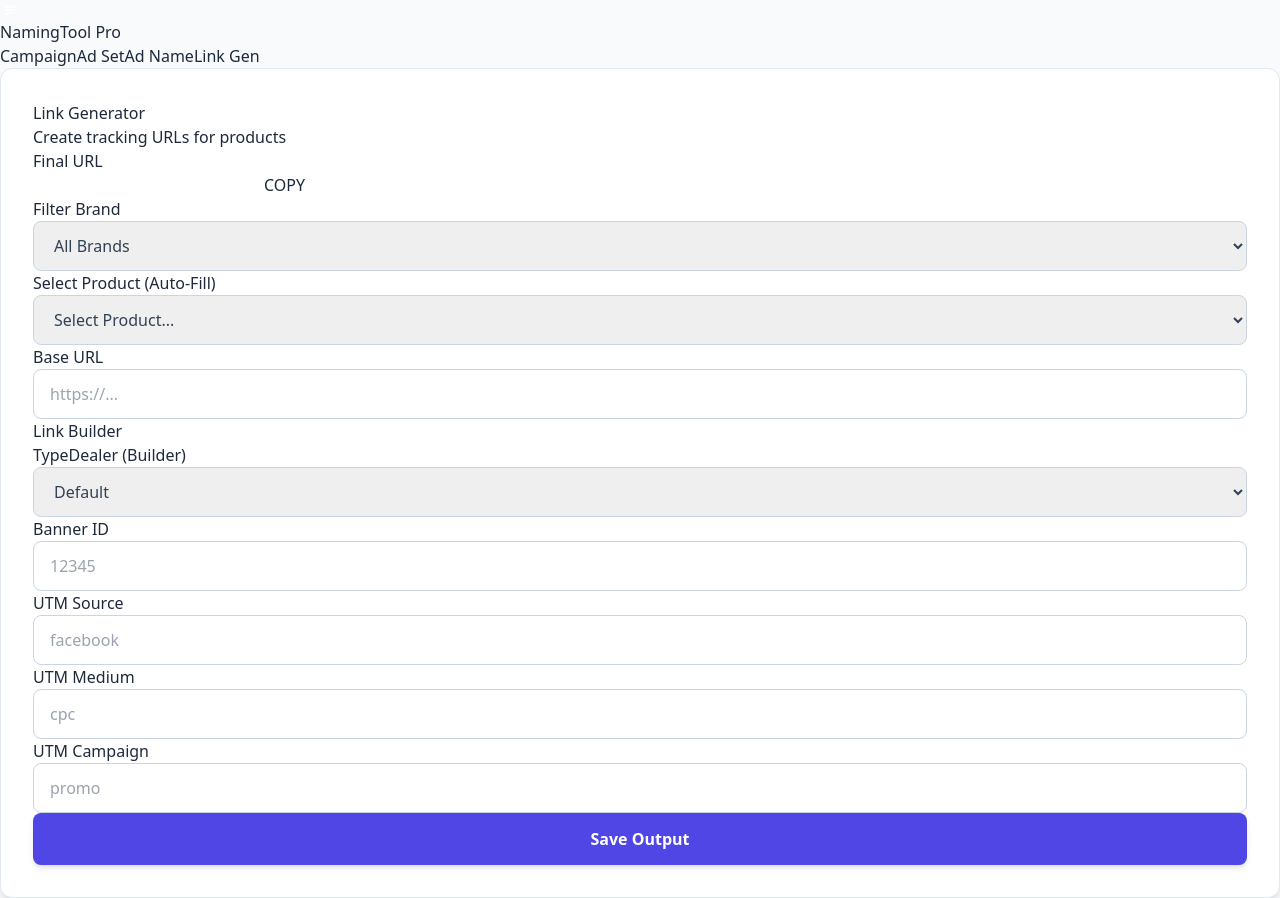
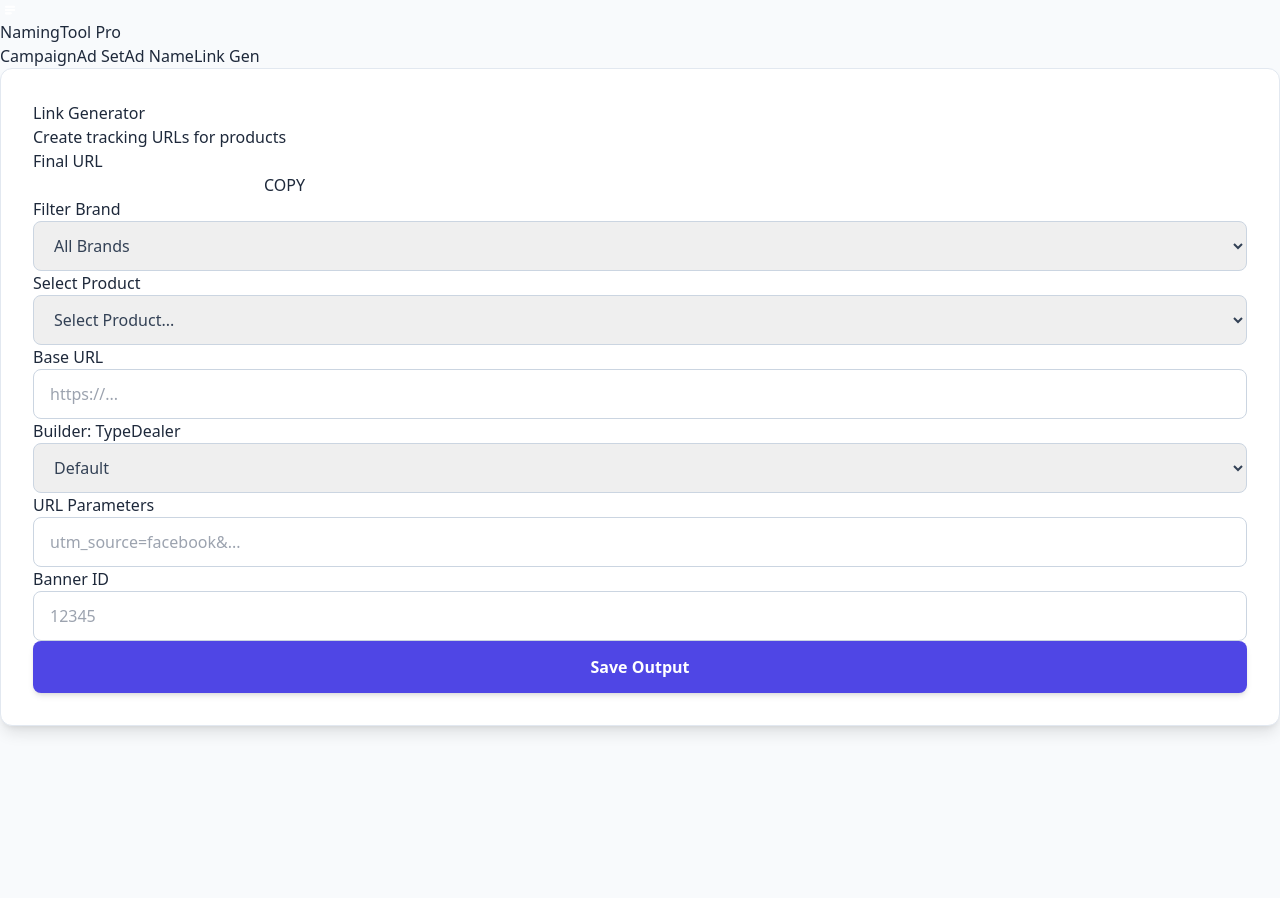
Before and after one commit to weerachitjay-dot/NamingTool, a React (Vite) app: page / in a window 1280 px wide. Both pictures are taken after a click on the button "Link Gen". After the commit the page ends 800 px from the top, so only its background shows below. Built offline with nearby package versions, Linux system fonts and the light colour scheme.

Commit message:
Fix: Align Link Generator strictly with user principles (TypeDealer, Params, Product)

```diff
--- a/src/components/LinkGenForm.jsx
+++ b/src/components/LinkGenForm.jsx
@@ -42,26 +42,20 @@ const LinkGenForm = () => {
             return;
         }
 
-        const params = new URLSearchParams();
+        const parts = [];
 
-        // 1. UTM Builder
-        if (formData.utmSource) params.append('utm_source', formData.utmSource);
-        if (formData.utmMedium) params.append('utm_medium', formData.utmMedium);
-        if (formData.utmCampaign) params.append('utm_campaign', formData.utmCampaign);
-        if (formData.utmContent) params.append('utm_content', formData.utmContent);
-        if (formData.utmTerm) params.append('utm_term', formData.utmTerm);
+        // 1. URL Parameters (Manual)
+        if (formData.params) parts.push(formData.params);
 
-        // 2. TypeDealer (If user meant adding a specific parameter)
-        // Adjust this logic if "TypeDealer" means something else
-        if (formData.builderType) params.append('type', formData.builderType);
+        // 2. TypeDealer
+        if (formData.builderType) parts.push(`type=${formData.builderType}`);
 
         // 3. Banner ID
-        if (formData.bannerId) params.append('bannerid', formData.bannerId);
+        if (formData.bannerId) parts.push(`bannerid=${formData.bannerId}`);
 
-        const queryString = params.toString();
-        if (queryString) {
+        if (parts.length > 0) {
             const joiner = url.includes('?') ? '&' : '?';
-            url += joiner + queryString;
+            url += joiner + parts.join('&');
         }
         setFinalLink(url);
     }, [formData]);
@@ -103,27 +97,23 @@ const LinkGenForm = () => {
                     </select>
                 </div>
                 <div>
-                    <label className="block text-sm font-medium text-slate-700 mb-1">Select Product (Auto-Fill)</label>
-                    <select value={product} onChange={e => handleProductSelect(e.target.value)} className="input-field">
+                    <label className="block text-sm font-medium text-slate-700 mb-1">Select Product</label>
+                    <select value={product} onChange={e => handleProductSelect(e.target.value)} className="input-field whitespace-normal h-auto py-2">
                         <option value="">Select Product...</option>
                         {filteredProducts.map(p => <option key={p.product} value={p.product}>{p.product}</option>)}
                     </select>
                 </div>
             </div>
 
-            <div className="space-y-4">
+            <div className="space-y-6">
                 <div>
                     <label className="block text-sm font-medium text-slate-700 mb-1">Base URL</label>
                     <input type="url" value={formData.baseUrl} onChange={e => setFormData({ ...formData, baseUrl: e.target.value })} className="input-field" placeholder="https://..." />
                 </div>
 
-                {/* BUILDER SECTION */}
-                <div className="bg-slate-50 p-4 rounded-lg border border-slate-200">
-                    <h3 className="font-semibold text-slate-700 mb-4">Link Builder</h3>
-
-                    <div className="grid grid-cols-1 md:grid-cols-2 gap-4">
+                <div className="grid grid-cols-1 md:grid-cols-3 gap-4">
                     <div>
-                            <label className="block text-sm font-medium text-slate-700 mb-1">TypeDealer (Builder)</label>
+                        <label className="block text-sm font-medium text-slate-700 mb-1">Builder: TypeDealer</label>
                         <select value={formData.builderType} onChange={e => setFormData({ ...formData, builderType: e.target.value })} className="input-field">
                             <option value="">Default</option>
                             <option value="Dealer">Dealer</option>
@@ -132,24 +122,12 @@ const LinkGenForm = () => {
                         </select>
                     </div>
                     <div>
+                        <label className="block text-sm font-medium text-slate-700 mb-1">URL Parameters</label>
+                        <input type="text" value={formData.params} onChange={e => setFormData({ ...formData, params: e.target.value })} className="input-field" placeholder="utm_source=facebook&..." />
+                    </div>
+                    <div>
                         <label className="block text-sm font-medium text-slate-700 mb-1">Banner ID</label>
                         <input type="text" value={formData.bannerId} onChange={e => setFormData({ ...formData, bannerId: e.target.value })} className="input-field" placeholder="12345" />
-                        </div>
-                    </div>
-
-                    <div className="grid grid-cols-1 md:grid-cols-3 gap-4 mt-4">
-                        <div>
-                            <label className="block text-sm font-medium text-slate-700 mb-1">UTM Source</label>
-                            <input type="text" value={formData.utmSource} onChange={e => setFormData({ ...formData, utmSource: e.target.value })} className="input-field" placeholder="facebook" />
-                        </div>
-                        <div>
-                            <label className="block text-sm font-medium text-slate-700 mb-1">UTM Medium</label>
-                            <input type="text" value={formData.utmMedium} onChange={e => setFormData({ ...formData, utmMedium: e.target.value })} className="input-field" placeholder="cpc" />
-                        </div>
-                        <div>
-                            <label className="block text-sm font-medium text-slate-700 mb-1">UTM Campaign</label>
-                            <input type="text" value={formData.utmCampaign} onChange={e => setFormData({ ...formData, utmCampaign: e.target.value })} className="input-field" placeholder="promo" />
-                        </div>
                     </div>
                 </div>
             </div>
```
Lines whose indentation alone changed are shown as unchanged.
